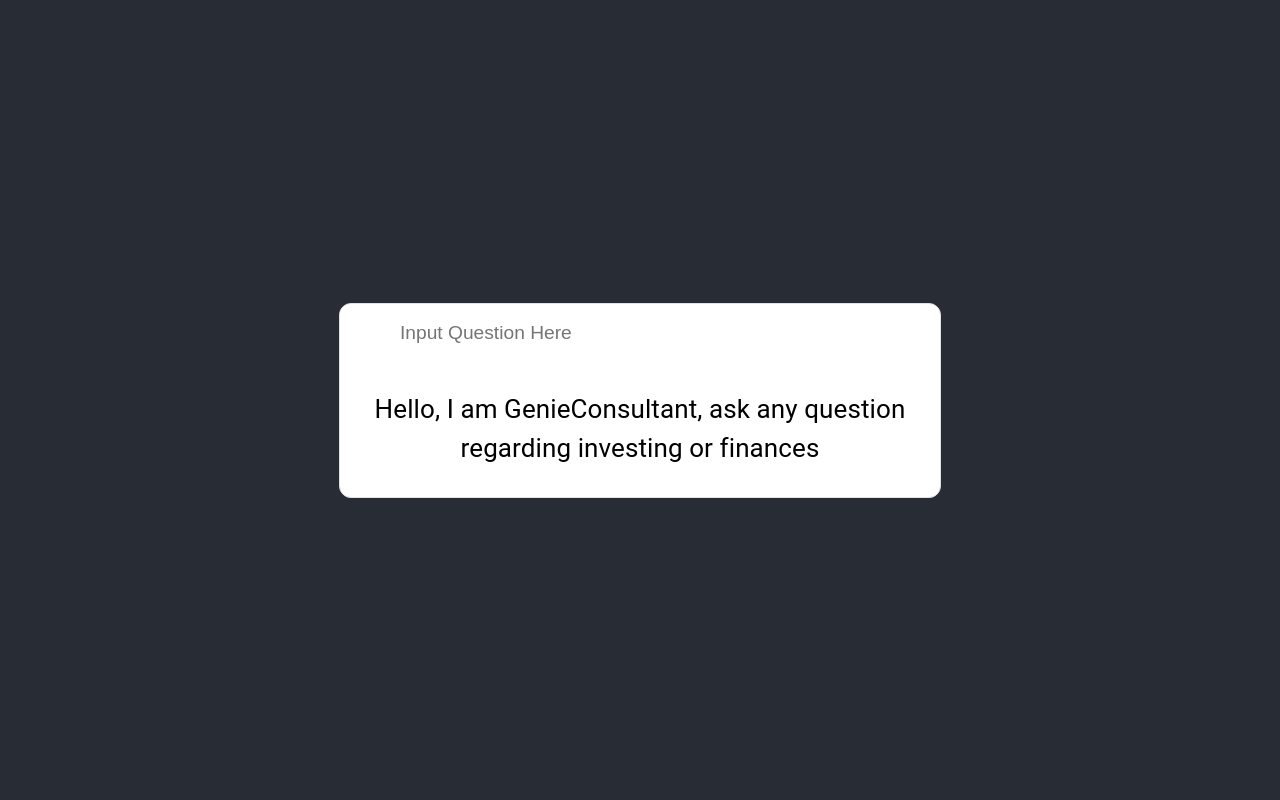
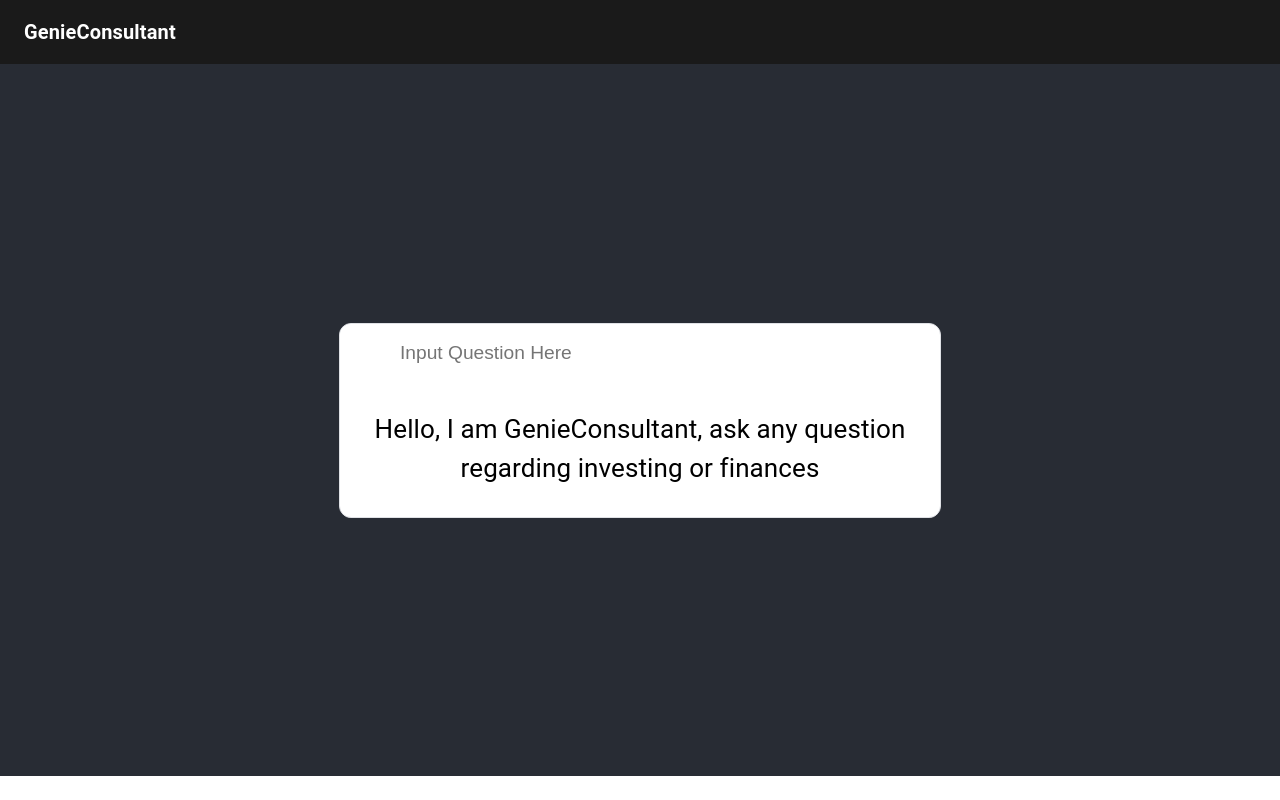
Before and after one commit to skancharapu775/FinancialConsultant, a React (Create React App) app in the folder genieconsulting/: page / in a window 1280 px wide. Built offline with nearby package versions, Linux system fonts and the light colour scheme.

Commit message:
improved styling and cleaned up code

```diff
--- a/genieconsulting/package.json
+++ b/genieconsulting/package.json
@@ -3,6 +3,9 @@
   "version": "0.1.0",
   "private": true,
   "dependencies": {
+    "@emotion/react": "^11.11.0",
+    "@emotion/styled": "^11.11.0",
+    "@mui/material": "^5.12.3",
     "@testing-library/jest-dom": "^5.16.5",
     "@testing-library/react": "^13.4.0",
     "@testing-library/user-event": "^13.5.0",
--- a/genieconsulting/src/App.css
+++ b/genieconsulting/src/App.css
@@ -15,13 +15,14 @@
 
 .App-header {
   background-color: #282c34;
-  min-height: 100vh;
+  min-height: 89vh;
   display: flex;
   flex-direction: column;
   align-items: center;
   justify-content: center;
   font-size: calc(10px + 2vmin);
   color: white;
+  overflow: hidden;
 }
 
 .App-link {
@@ -89,6 +90,10 @@
   justify-content: center;
 }
 
+.header {
+  font-family: "Roboto", sans-serif
+}
+
 @keyframes cursor-blink {
   0% {
     opacity: 0;
--- a/genieconsulting/src/App.js
+++ b/genieconsulting/src/App.js
@@ -1,6 +1,7 @@
 import './App.css';
 import { useState } from 'react';
 import axios from 'axios';
+import Header from './components/Header.js'
 
 
 function App() {
@@ -41,6 +42,7 @@ function App() {
 
   return (
     <div className="App">
+      <Header />
       <header className="App-header">
         <div className="chat-area">
             <input
--- /dev/null
+++ b/genieconsulting/src/components/Header.js
@@ -0,0 +1,19 @@
+import { AppBar, Toolbar, IconButton, Typography, Stack, Button } from '@mui/material';
+import Box from '@mui/material/Box';
+import '../App.css';
+
+export default function Header() {
+    return (
+        <Box sx={{ flexGrow: 1 }}>
+            <div className='header'>
+                <AppBar style={{ background: '#1a1a1a' }} position='static'>
+                    <Toolbar>
+                        <Typography variant='h6' component='div' sx={{ flexGrow: 0, fontWeight: 'bold' }}>
+                            GenieConsultant
+                        </Typography>
+                    </Toolbar>
+                </AppBar>
+            </div>
+        </Box>
+    )
+}
```
Also changed, not shown: 2 other files (tests, documents, lock files or other folders).
